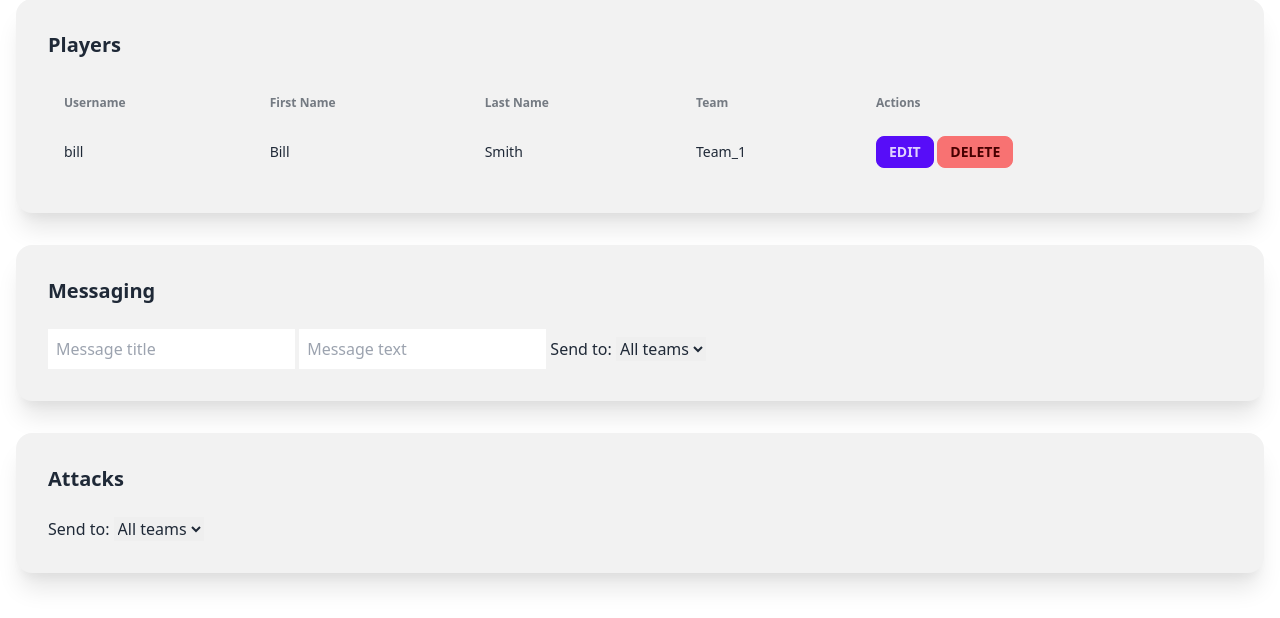
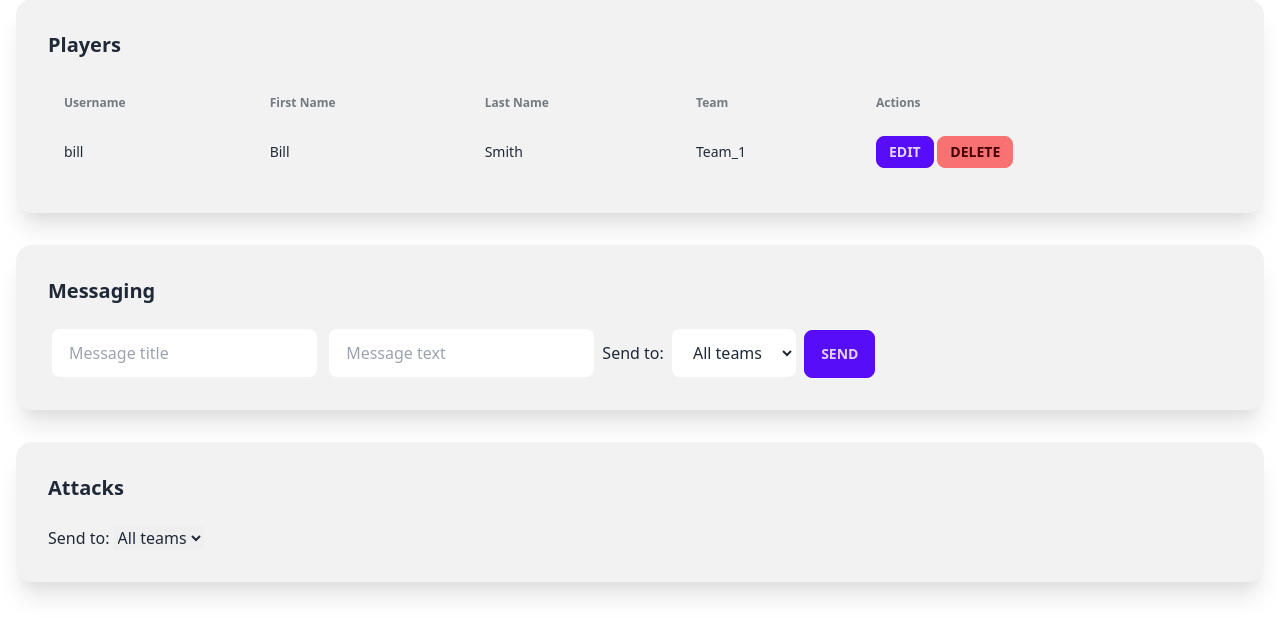
Before and after one commit to BreydenSummers/HackUSU2025, a Django app: page /admin-dashboard/ in a window 1280 px wide. Shown: the part 475-1093 px from the top of the page. Run offline with Django 4.2, Linux system fonts and the light colour scheme; a user stored in the database is signed in; data comes from the database, SQL or seed files in the repository; both versions use the stored data as it was after the commit; data that the repository does not hold is empty; some libraries are stand-ins or nearby versions.

Commit message:
Enable messaging from admin to users

```diff
--- a/factory_simulation/simulation/templates/simulation/admin_dashboard.html
+++ b/factory_simulation/simulation/templates/simulation/admin_dashboard.html
@@ -131,18 +131,20 @@ Dashboard | Factory Simulation{% endblock %} {% block content %}
     <h2 class="card-title text-2xl mb-4">Messaging</h2>
     {% if teams %}
     <div class="overflow-x-auto">
-      <form method="post" action="send-message">
-        <input class="p-2" type="text" name="title" placeholder="Message title"/>
-        <input class="p-2" type="text" name="text" placeholder="Message text"/>
+      <form method="post" action="{% url 'send_message' %}">
+        {% csrf_token %}
+        <input class="input mx-1" type="text" name="subject" placeholder="Message title"/>
+        <input class="input mx-1" type="text" name="text" placeholder="Message text"/>
         <label>
           Send to:
         </label>
-        <select>
+        <select class="input mx-1" name="recipient">
           <option value="all">All teams</option>
           {% for team in teams %}
           <option value="{{ team.name }}">{{ team.name }}</option>
           {% endfor %}
         </select>
+        <button type="submit" class="btn btn-primary">Send</button>
       </form>
     </div>
     {% else %}
--- a/factory_simulation/simulation/templates/simulation/messages.html
+++ b/factory_simulation/simulation/templates/simulation/messages.html
@@ -35,6 +35,7 @@ Factory Simulation{% endblock %} {% block content %}
             <h2 class="text-2xl">{{ message.subject }}</h2><hr>
             <h4 class="text-lg">From: {{ message.sender }}</h4>
             <p>{{ message.body }}</p>
+            <p>{{ message.timestamp }}</p>
         </div>
         {% endfor %} {% endif %}
     </div>
@@ -48,7 +49,7 @@ Factory Simulation{% endblock %} {% block content %}
             let id = element.id.split("-")[1];
             console.log(id);
             contents.forEach(c => {
-                c.style.display = "hidden";
+                c.style.display = "none";
             });
             document.getElementById("content-"+id).style.display = "block";
         });
--- a/factory_simulation/simulation/urls.py
+++ b/factory_simulation/simulation/urls.py
@@ -9,5 +9,6 @@ urlpatterns = [
     path("messages/",views.messages_dashboard, name="messages"),
     path("login/", views.login_page, name="login"),
     path("logout/", views.logout_view, name="logout"),
-    path("add-user/", views.add_user, name="add_user")
+    path("add-user/", views.add_user, name="add_user"),
+    path("send_message/", views.send_message, name="send_message")
 ]
--- a/factory_simulation/simulation/views.py
+++ b/factory_simulation/simulation/views.py
@@ -4,6 +4,7 @@ from django.contrib import messages
 from .models import Team, Product
 from django.contrib.auth import authenticate, login, logout, get_user_model
 import requests, json
+from datetime import datetime
 
 url = "http://127.0.0.1:5000"
 
@@ -78,6 +79,9 @@ def messages_dashboard(request):
     try:
         response = requests.get(f"{url}/get_messages?team_id={team.name}")
         messages = json.loads(response.text)
+        #datetime.strptime(messages['messages'][0]['timestamp'].split(".")[0], '%Y-%m-%d %H:%M:%S')
+        messages['messages'].reverse()
+
     except Exception as e:
         print(e)
     return render(request, "simulation/messages.html", {"emails":messages})
@@ -102,6 +106,22 @@ def admin_dashboard(request):
     users = [u for u in User.objects.all() if not u.is_superuser and not u.is_staff]
     return render(request, "simulation/admin_dashboard.html", {"teams": teams, "players":users})
 
+
+@login_required(redirect_field_name=None,login_url="login")
+@user_passes_test(is_admin)
+def send_message(request):
+    check_teams()
+    if request.method == "POST":
+        subject = request.POST['subject']
+        body = request.POST['text']
+        recipient = request.POST['recipient']
+        if recipient == "all":
+            recipients = [t.name for t in Team.objects.all()]
+        else:
+            recipients = [recipient]
+        for r in recipients:
+            response = requests.get(f"{url}/send_message?team_id={r}&sender=Admin&subject={subject}&body={body}")
+    return redirect("admin_dashboard")
 
 @login_required(redirect_field_name=None,login_url="login")
 @user_passes_test(is_admin)
```
Also changed, not shown: factory_simulation/db.sqlite3.
